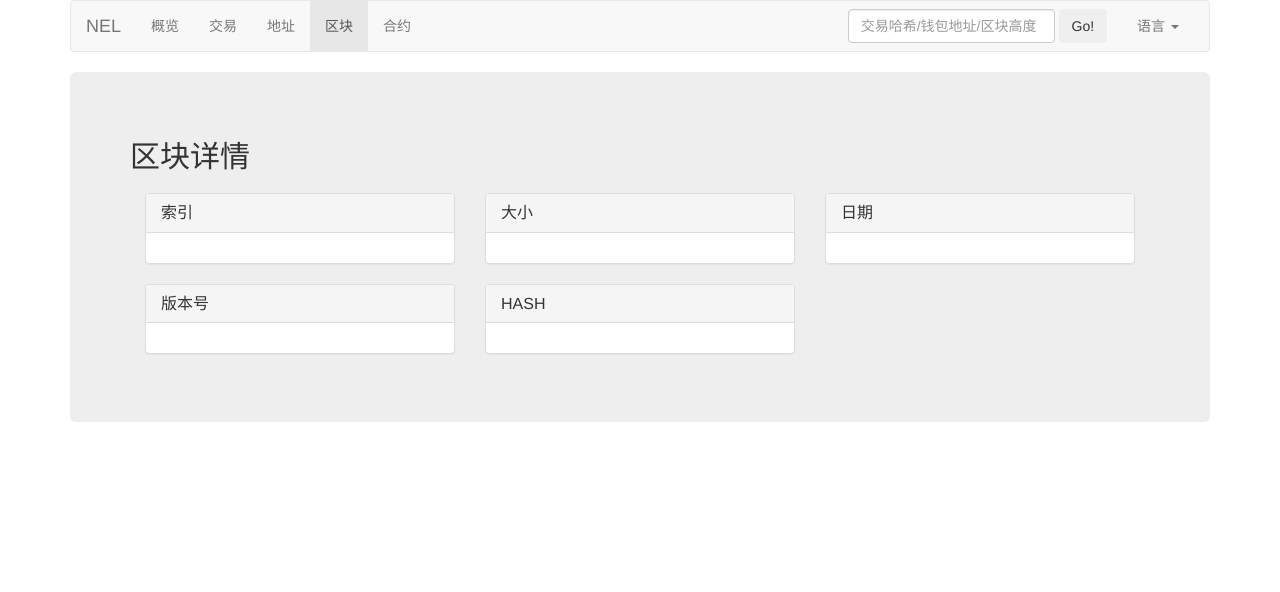
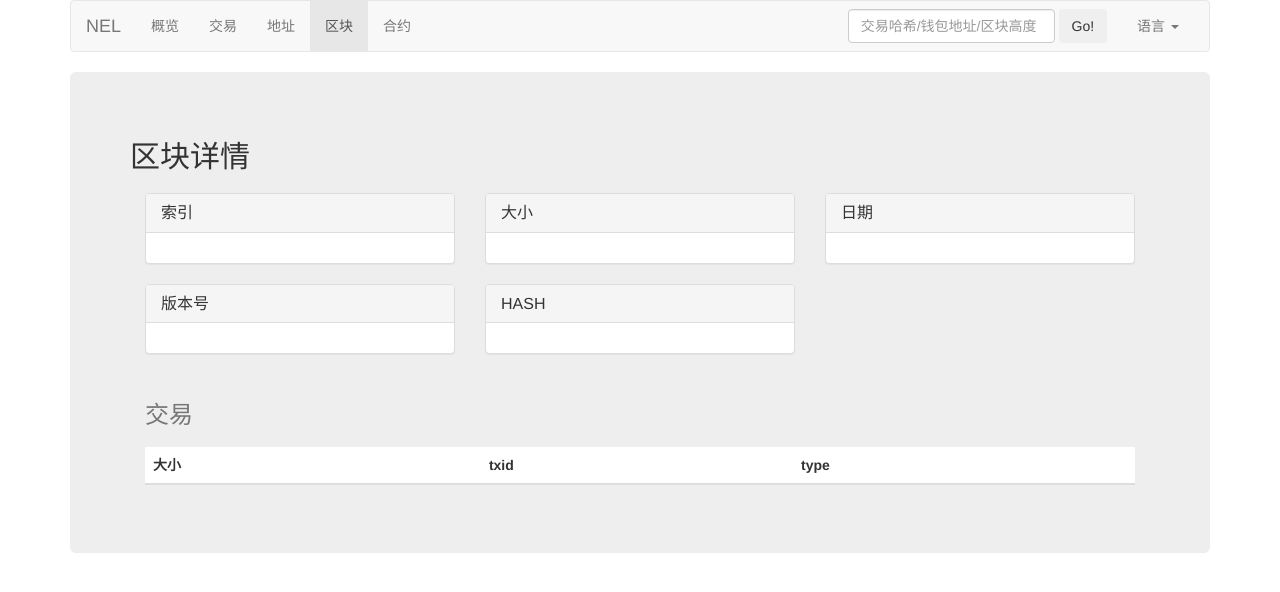
Before and after one commit to vincentOpenSource/NEL, a website built with webpack: page page/blockInfo.html in a window 1280 px wide. Built offline with Linux system fonts and the light colour scheme; no server answers.

Commit message:
区块详情(交易)

```diff
--- a/page/blockInfo.html
+++ b/page/blockInfo.html
@@ -131,6 +131,18 @@
                  </div>
                </div>
           </div>
+
+          <table class="table table-striped" style="background-color: #ffffff;">
+            <caption><h3>交易</h3></caption>
+            <thead>
+              <tr>
+                <th>大小</th>
+                <th>txid</th>
+                <th>type</th>
+              </tr>
+            </thead>
+            <tbody id="blocks"></tbody>
+        </table>
        </div>
       </div>
 
--- a/src/Blocks.ts
+++ b/src/Blocks.ts
@@ -28,7 +28,6 @@ export class Block{
         let ajax:Ajax = new Ajax();
         var newDate = new Date();
         let block = await ajax.post('getblock',[index]);
-        console.log(block[0]);
         newDate.setTime(block[0]['time'] * 1000);
         $("#hash").text(block[0]['hash']);
         $("#size").text(block[0]['size']+' byte');
```
Also changed, not shown: dist/app.js, 1 other file.
